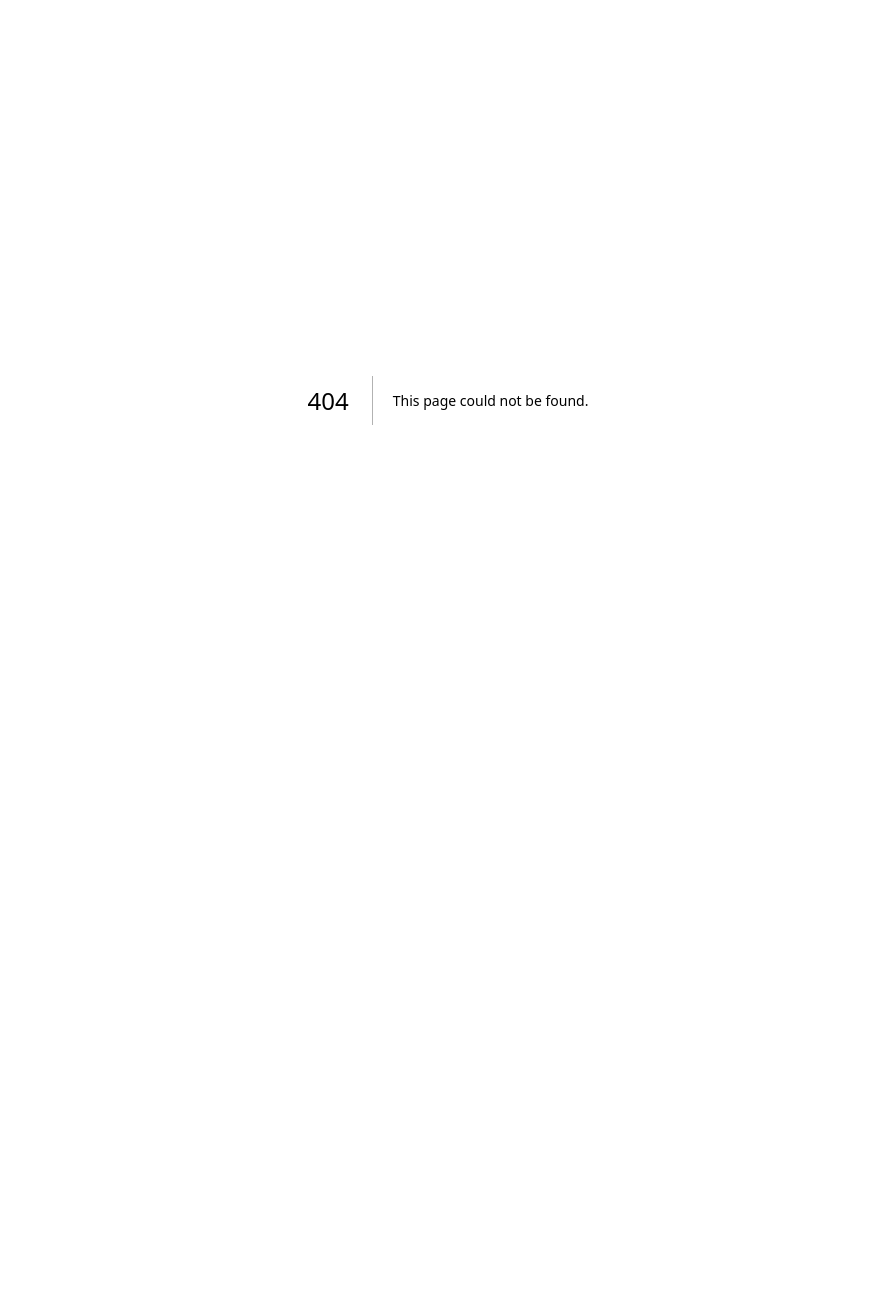
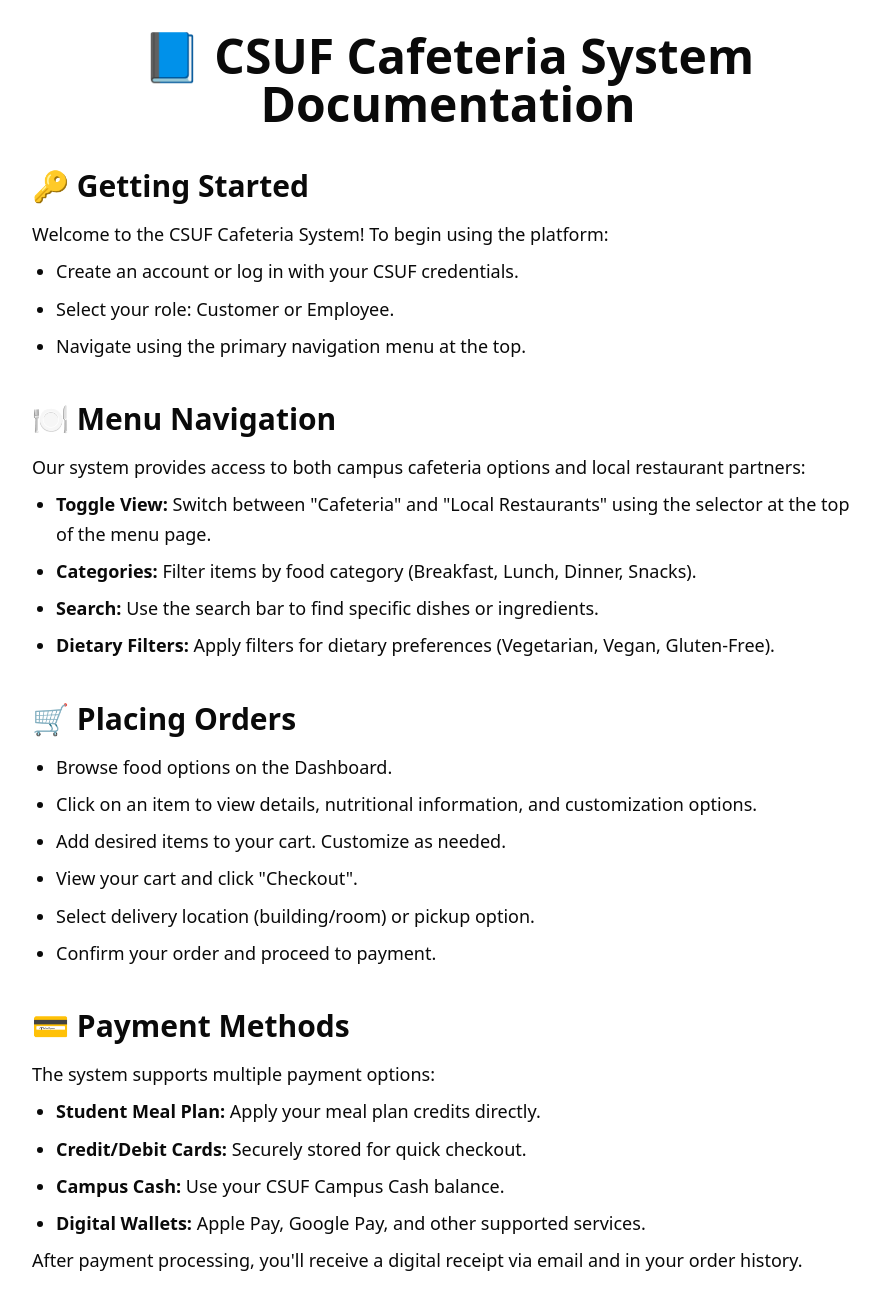
Before and after one commit to alee34161/CPSC-362-Project, a Next.js app in the folder cafeteria-ordering-system/frontend/: page /documentation in a window 1280 px wide. Before the commit this address had no page. Shown: the top 1297 px of the page, without its empty margins (192-1072 px from the left). Before the commit the page ends 800 px from the top, so only its background shows below. Built offline with nearby package versions, Linux system fonts and the light colour scheme.

Commit message:
Improved documentation page.tsx

```diff
--- /dev/null
+++ b/cafeteria-ordering-system/frontend/src/app/documentation/page.tsx
@@ -0,0 +1,172 @@
+// app/documentation/page.tsx
+"use client";
+
+export default function DocumentationPage() {
+  return (
+    <div className="p-8 max-w-4xl mx-auto text-lg leading-relaxed">
+      <h1 className="text-5xl font-extrabold mb-10 text-center">📘 CSUF Cafeteria System Documentation</h1>
+
+      {/* Getting Started */}
+      <section className="mb-10">
+        <h2 className="text-3xl font-semibold mb-4">🔑 Getting Started</h2>
+        <p>Welcome to the CSUF Cafeteria System! To begin using the platform:</p>
+        <ul className="list-disc pl-6 mt-2 space-y-2">
+          <li>Create an account or log in with your CSUF credentials.</li>
+          <li>Select your role: Customer or Employee.</li>
+          <li>Navigate using the primary navigation menu at the top.</li>
+        </ul>
+      </section>
+
+      {/* Menu Navigation */}
+      <section className="mb-10">
+        <h2 className="text-3xl font-semibold mb-4">🍽️ Menu Navigation</h2>
+        <p>Our system provides access to both campus cafeteria options and local restaurant partners:</p>
+        <ul className="list-disc pl-6 mt-2 space-y-2">
+          <li><strong>Toggle View:</strong> Switch between "Cafeteria" and "Local Restaurants" using the selector at the top of the menu page.</li>
+          <li><strong>Categories:</strong> Filter items by food category (Breakfast, Lunch, Dinner, Snacks).</li>
+          <li><strong>Search:</strong> Use the search bar to find specific dishes or ingredients.</li>
+          <li><strong>Dietary Filters:</strong> Apply filters for dietary preferences (Vegetarian, Vegan, Gluten-Free).</li>
+        </ul>
+      </section>
+
+      {/* Placing Orders */}
+      <section className="mb-10">
+        <h2 className="text-3xl font-semibold mb-4">🛒 Placing Orders</h2>
+        <ul className="list-disc pl-6 space-y-2">
+          <li>Browse food options on the Dashboard.</li>
+          <li>Click on an item to view details, nutritional information, and customization options.</li>
+          <li>Add desired items to your cart. Customize as needed.</li>
+          <li>View your cart and click "Checkout".</li>
+          <li>Select delivery location (building/room) or pickup option.</li>
+          <li>Confirm your order and proceed to payment.</li>
+        </ul>
+      </section>
+
+      {/* Payment Methods */}
+      <section className="mb-10">
+        <h2 className="text-3xl font-semibold mb-4">💳 Payment Methods</h2>
+        <p>The system supports multiple payment options:</p>
+        <ul className="list-disc pl-6 mt-2 space-y-2">
+          <li><strong>Student Meal Plan:</strong> Apply your meal plan credits directly.</li>
+          <li><strong>Credit/Debit Cards:</strong> Securely stored for quick checkout.</li>
+          <li><strong>Campus Cash:</strong> Use your CSUF Campus Cash balance.</li>
+          <li><strong>Digital Wallets:</strong> Apple Pay, Google Pay, and other supported services.</li>
+        </ul>
+        <p className="mt-2">After payment processing, you'll receive a digital receipt via email and in your order history.</p>
+      </section>
+
+      {/* Tracking Orders */}
+      <section className="mb-10">
+        <h2 className="text-3xl font-semibold mb-4">📦 Tracking Orders</h2>
+        <p>
+          After placing your order, navigate to the <strong>Order Tracking</strong> page to see real-time updates. Your status will update automatically with toast notifications appearing when status changes:
+        </p>
+        <ul className="list-disc pl-6 mt-2 space-y-2">
+          <li><strong>Pending:</strong> Order received, awaiting confirmation</li>
+          <li><strong>Preparing:</strong> Food preparation in progress</li>
+          <li><strong>Out for Delivery:</strong> Order en route (for delivery orders)</li>
+          <li><strong>Ready for Pickup:</strong> Available at selected location (for pickup orders)</li>
+          <li><strong>Completed:</strong> Order delivered or picked up</li>
+        </ul>
+      </section>
+
+      {/* Order History */}
+      <section className="mb-10">
+        <h2 className="text-3xl font-semibold mb-4">📜 Order History & Reordering</h2>
+        <ul className="list-disc pl-6 mt-2 space-y-2">
+          <li>Access your complete order history from your Account page.</li>
+          <li>Click "View Details" on any past order to see full information.</li>
+          <li>Use "Reorder" to quickly add all items from a past order to your cart.</li>
+          <li>Click the star icon to mark favorite orders for quick access.</li>
+          <li>Filter history by date range, restaurant, or order status.</li>
+        </ul>
+      </section>
+
+      {/* Delivery & Pickup */}
+      <section className="mb-10">
+        <h2 className="text-3xl font-semibold mb-4">🚚 Delivery & Pickup</h2>
+        <ul className="list-disc pl-6 mt-2 space-y-2">
+          <li><strong>Campus Delivery:</strong> Select your building and room number from the dropdown menu.</li>
+          <li><strong>Delivery Windows:</strong> Choose from available time slots based on current capacity.</li>
+          <li><strong>Pickup Locations:</strong> Each vendor has designated pickup spots shown on the campus map.</li>
+          <li><strong>Estimated Times:</strong> System calculates and displays ETA based on order volume and distance.</li>
+        </ul>
+      </section>
+
+      {/* Account Settings */}
+      <section className="mb-10">
+        <h2 className="text-3xl font-semibold mb-4">⚙️ Managing Your Account</h2>
+        <p>You can manage your account by:</p>
+        <ul className="list-disc pl-6 mt-2 space-y-2">
+          <li>Clicking the user icon in the top-right corner.</li>
+          <li>Updating your contact information, password, or role.</li>
+          <li>Managing saved payment methods.</li>
+          <li>Setting default delivery locations.</li>
+          <li>Configuring notification preferences.</li>
+          <li>Viewing your complete order history.</li>
+        </ul>
+      </section>
+
+      {/* Ratings & Feedback */}
+      <section className="mb-10">
+        <h2 className="text-3xl font-semibold mb-4">⭐ Ratings & Feedback</h2>
+        <ul className="list-disc pl-6 mt-2 space-y-2">
+          <li>Rate your orders after completion in the Order History section.</li>
+          <li>Provide detailed feedback about food quality, service, and delivery.</li>
+          <li>View average ratings for menu items before ordering.</li>
+          <li>Report specific issues through the feedback form.</li>
+        </ul>
+      </section>
+
+      {/* Employee Features */}
+      <section className="mb-10">
+        <h2 className="text-3xl font-semibold mb-4">👩‍🍳 Employee Features</h2>
+        <p>Employees have access to special tools for order handling:</p>
+        <ul className="list-disc pl-6 mt-2 space-y-2">
+          <li>View incoming orders in the Order Queue interface.</li>
+          <li>Update order status through the processing workflow.</li>
+          <li>Mark orders as "Ready" or "Completed".</li>
+          <li>Assign orders to delivery personnel from the dispatch board.</li>
+          <li>Access restaurant-specific inventory management.</li>
+          <li>Generate end-of-day reports and analytics.</li>
+        </ul>
+      </section>
+
+      {/* Mobile Experience */}
+      <section className="mb-10">
+        <h2 className="text-3xl font-semibold mb-4">📱 Mobile Experience</h2>
+        <p>The CSUF Cafeteria System is fully responsive and optimized for mobile devices:</p>
+        <ul className="list-disc pl-6 mt-2 space-y-2">
+          <li>Swipe navigation for browsing menu categories.</li>
+          <li>Push notifications for order status updates.</li>
+          <li>Location services integration for faster delivery.</li>
+          <li>Optimized touch interfaces for all core functions.</li>
+          <li>Offline menu browsing capability.</li>
+        </ul>
+      </section>
+
+      {/* Help / FAQ */}
+      <section className="mb-10">
+        <h2 className="text-3xl font-semibold mb-4">❓ Frequently Asked Questions</h2>
+        <ul className="list-disc pl-6 space-y-2">
+          <li><strong>Q:</strong> I forgot my password. What do I do?<br /><strong>A:</strong> Use the "Forgot Password" link on the login page.</li>
+          <li><strong>Q:</strong> My order never arrived!<br /><strong>A:</strong> Check your order status in the tracking page. If marked as delivered, contact support immediately.</li>
+          <li><strong>Q:</strong> Can I combine items from different restaurants?<br /><strong>A:</strong> Yes, but they may arrive at different times and have separate delivery fees.</li>
+          <li><strong>Q:</strong> How do I apply my meal plan credits?<br /><strong>A:</strong> Select "Meal Plan" on the payment page and verify your student ID.</li>
+          <li><strong>Q:</strong> I want to switch from Customer to Employee.<br /><strong>A:</strong> You need manager approval. Request this change in your account settings.</li>
+        </ul>
+      </section>
+
+      {/* Contact */}
+      <section>
+        <h2 className="text-3xl font-semibold mb-4">💬 Need More Help?</h2>
+        <p>
+          Reach out through the "Help" link in the footer, or email us directly at <strong>support@cafecsuf.com</strong>.
+        </p>
+        <p className="mt-2">
+          For urgent assistance with active orders, call our support line at (555) 123-4567 during operating hours (7:00 AM - 9:00 PM).
+        </p>
+      </section>
+    </div>
+  );
+}
```
